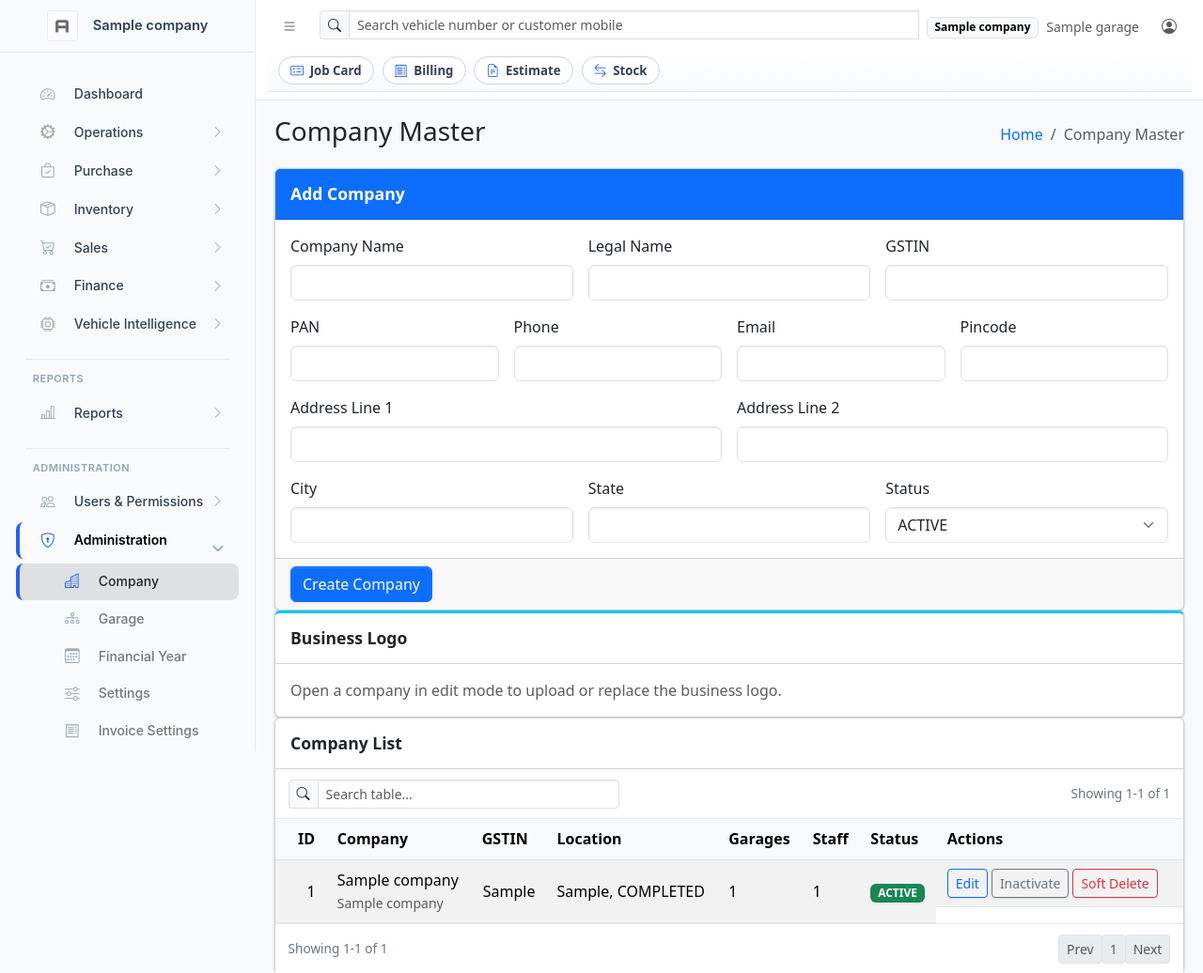
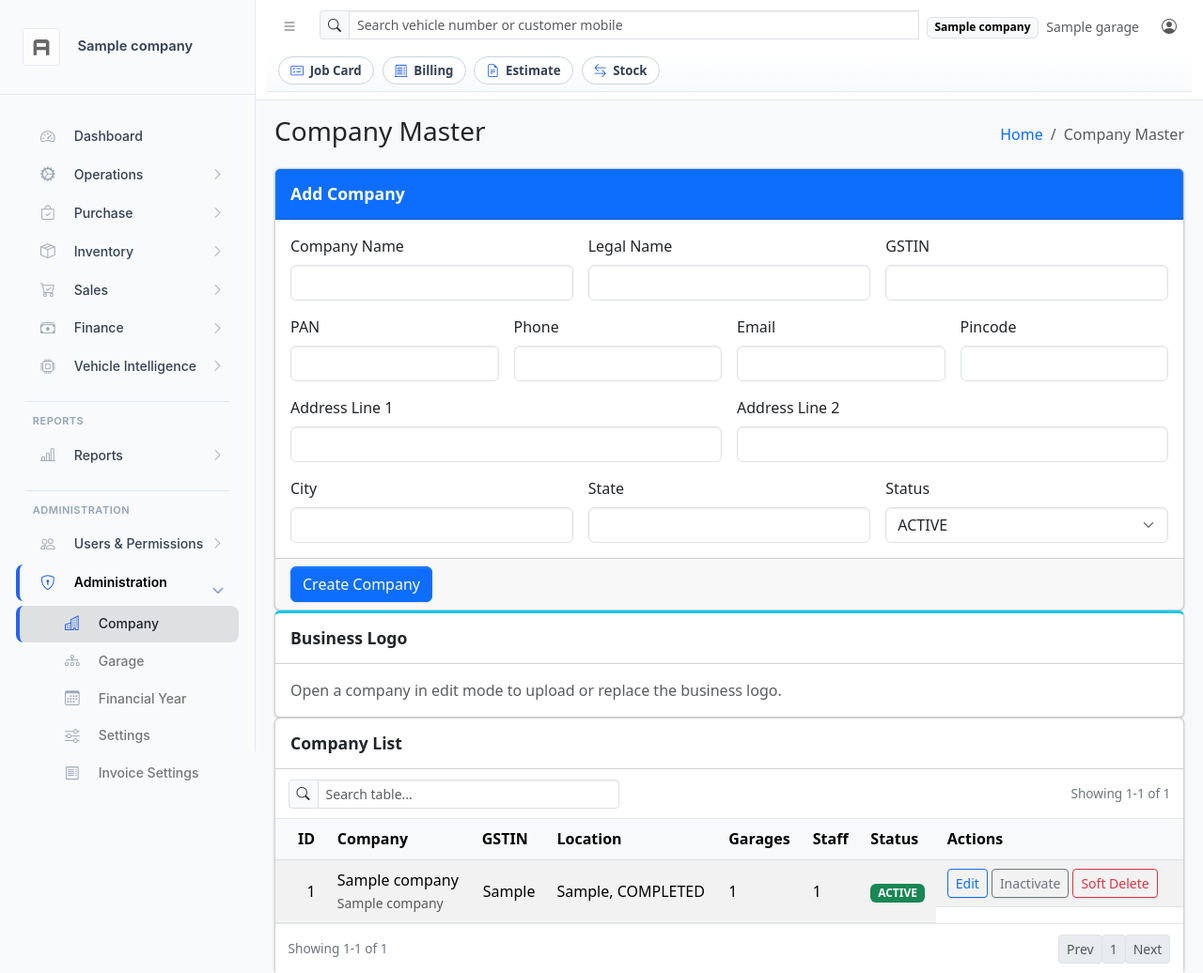
Before and after one commit to nikhileshwarnilee/guruautocars, a PHP site: page /modules/organization/companies.php in a window 1280 px wide. Shown: the top 1036 px of the page at 94% size. Run offline with PHP 8.4, Linux system fonts and the light colour scheme; the visitor is signed in with stand-in values (Sample User, id 1); tables that the repository leaves empty or names only in its code hold one stand-in row (values such as "Sample post").

Commit message:
feat: Add functionality to manage company logos, including removal options

```diff
--- a/assets/css/app.css
+++ b/assets/css/app.css
@@ -345,6 +345,9 @@
 
 .gac-sidebar-theme .sidebar-brand {
   border-bottom: 1px solid var(--gac-sidebar-border);
+  height: auto !important;
+  min-height: 74px;
+  overflow: visible;
 }
 
 .gac-sidebar-theme .brand-link {
@@ -352,6 +355,22 @@
   border-bottom: 0;
   color: var(--gac-sidebar-text);
   box-shadow: none !important;
+  height: auto !important;
+  min-height: inherit;
+}
+
+.gac-sidebar-theme .gac-sidebar-brand-link {
+  display: flex;
+  width: 100%;
+  align-items: center;
+  gap: 0.65rem;
+}
+
+.gac-sidebar-theme .gac-sidebar-brand-logo-wrap {
+  display: inline-flex;
+  align-items: center;
+  justify-content: center;
+  flex: 0 0 auto;
 }
 
 .gac-sidebar-theme .brand-link:hover {
@@ -364,10 +383,53 @@
   box-shadow: none !important;
 }
 
+.gac-sidebar-theme .gac-sidebar-brand-logo {
+  display: block;
+  float: none;
+  margin: 0;
+  width: auto;
+  height: auto;
+  object-fit: contain;
+}
+
+.gac-sidebar-theme .gac-sidebar-brand-link--side .gac-sidebar-brand-logo {
+  max-width: 40px;
+  max-height: 40px;
+}
+
+.gac-sidebar-theme .gac-sidebar-brand-link--stacked {
+  flex-direction: column;
+  align-items: center;
+  justify-content: center;
+  gap: 0.45rem;
+  text-align: center;
+  padding-top: 0.7rem;
+  padding-bottom: 0.7rem;
+}
+
+.gac-sidebar-theme .gac-sidebar-brand-link--stacked .gac-sidebar-brand-logo-wrap {
+  width: 100%;
+}
+
+.gac-sidebar-theme .gac-sidebar-brand-link--stacked .gac-sidebar-brand-logo {
+  max-width: min(100%, 172px);
+  max-height: 56px;
+}
+
+.gac-sidebar-theme .gac-sidebar-brand-link--stacked .gac-sidebar-brand-name {
+  display: block;
+  width: 100%;
+  line-height: 1.15;
+  white-space: normal;
+  margin-top: 0.05rem;
+}
+
 .gac-sidebar-theme .brand-text {
   color: var(--gac-sidebar-text);
   font-size: 0.92rem;
   font-weight: 600 !important;
+  white-space: normal;
+  line-height: 1.2;
 }
 
 .gac-sidebar-theme .sidebar-menu {
--- a/includes/sidebar.php
+++ b/includes/sidebar.php
@@ -51,12 +51,30 @@ $sidebarBrandName = trim((string) ($sidebarUser['company_name'] ?? APP_SHORT_NAM
 if ($sidebarBrandName === '') {
     $sidebarBrandName = APP_SHORT_NAME;
 }
+$sidebarBrandLayout = 'side';
+if ($sidebarCompanyLogo !== null && function_exists('company_logo_fs_path')) {
+    $logoFsPath = company_logo_fs_path($sidebarCompanyId, active_garage_id());
+    if ($logoFsPath !== null && is_file($logoFsPath)) {
+        $logoInfo = @getimagesize($logoFsPath);
+        if (is_array($logoInfo)) {
+            $logoWidth = (int) ($logoInfo[0] ?? 0);
+            $logoHeight = (int) ($logoInfo[1] ?? 0);
+            $logoAspect = $logoHeight > 0 ? ($logoWidth / $logoHeight) : 0.0;
+            if ($logoWidth >= 180 || $logoHeight >= 70 || $logoAspect >= 3.0) {
+                $sidebarBrandLayout = 'stacked';
+            }
+        }
+    }
+}
+$sidebarBrandLinkClass = 'brand-link gac-sidebar-brand-link gac-sidebar-brand-link--' . $sidebarBrandLayout;
 ?>
 <aside class="app-sidebar gac-sidebar-theme">
   <div class="sidebar-brand">
-    <a href="<?= e(url('dashboard.php')); ?>" class="brand-link">
-      <img src="<?= e($sidebarBrandLogo); ?>" alt="<?= e($sidebarBrandName); ?>" class="brand-image opacity-75" />
-      <span class="brand-text fw-light"><?= e($sidebarBrandName); ?></span>
+    <a href="<?= e(url('dashboard.php')); ?>" class="<?= e($sidebarBrandLinkClass); ?>">
+      <span class="gac-sidebar-brand-logo-wrap">
+        <img src="<?= e($sidebarBrandLogo); ?>" alt="<?= e($sidebarBrandName); ?>" class="brand-image opacity-75 gac-sidebar-brand-logo" />
+      </span>
+      <span class="brand-text fw-light gac-sidebar-brand-name"><?= e($sidebarBrandName); ?></span>
     </a>
   </div>
   <div class="sidebar-wrapper">
```
Also changed, not shown: modules/organization/companies.php (+71 -0 lines).
